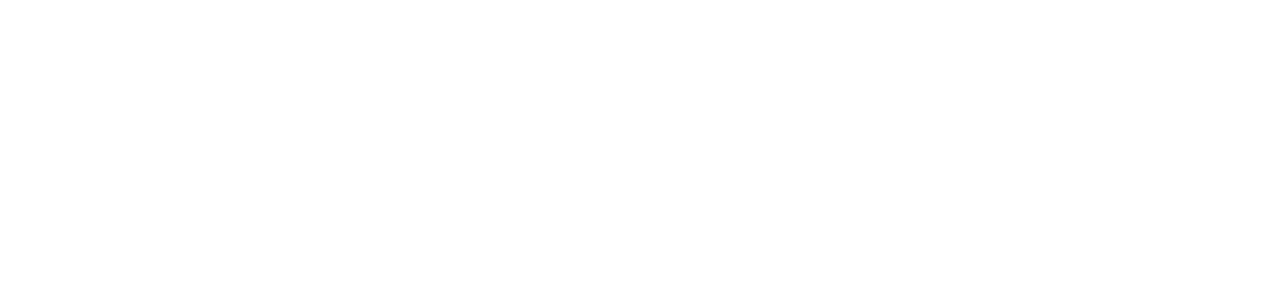
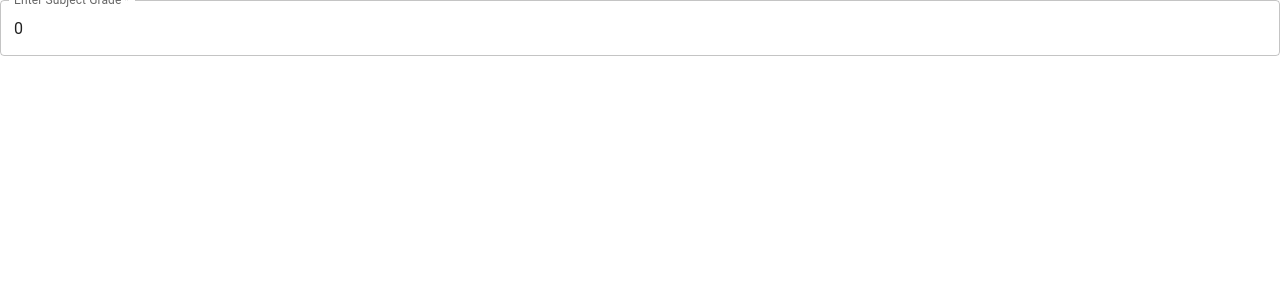
Before and after one commit to Dilini-Shashikala-Gnanarathne/Let-Me-Do, a React (Create React App) app in the folder frontend/: page / in a window 1280 px wide. Before the commit this address had no page. Shown: the top 300 px of the page. Built offline with nearby package versions, Linux system fonts and the light colour scheme.

Commit message:
User Count Get

```diff
--- a/frontend/src/Users/UserForm.jsx
+++ b/frontend/src/Users/UserForm.jsx
@@ -2,6 +2,7 @@ import React, { useEffect, useState } from 'react';
 import { TextField, Button, Grid, Typography } from '@mui/material';
 import Axios from 'axios';
 import { useNavigate } from 'react-router-dom';
+import Header from '../Component/Header';
 
 const CreateAccount = ({ addUserProp, submitted, data, isEdit, updateUser }) => {
   const [id, setId] = useState(0);
@@ -62,7 +63,9 @@ const CreateAccount = ({ addUserProp, submitted, data, isEdit, updateUser }) =>
   const [num, setNum]= useState(0) // Placeholder variable; replace with actual logic as needed
 
   return (
-    <Grid sx={{ padding: '20px', width: '500px', position: 'center' }}>
+    <Grid >
+
+
       {num == 0 ? (
         <TextField
           fullWidth
--- a/frontend/src/index.js
+++ b/frontend/src/index.js
@@ -11,7 +11,7 @@ const root = ReactDOM.createRoot(document.getElementById('root'));
 root.render(
   <BrowserRouter>
   <Routes>
-    <Route path='/UserForm' element={< UserForm/>}/>
+    <Route path='/' element={< UserForm/>}/>
     <Route path='/Form' element={<Users/>}/>
     <Route path='/Result' element={<App/>}/>
 
```
Also changed, not shown: 1 other file (tests, documents, lock files or other folders).
